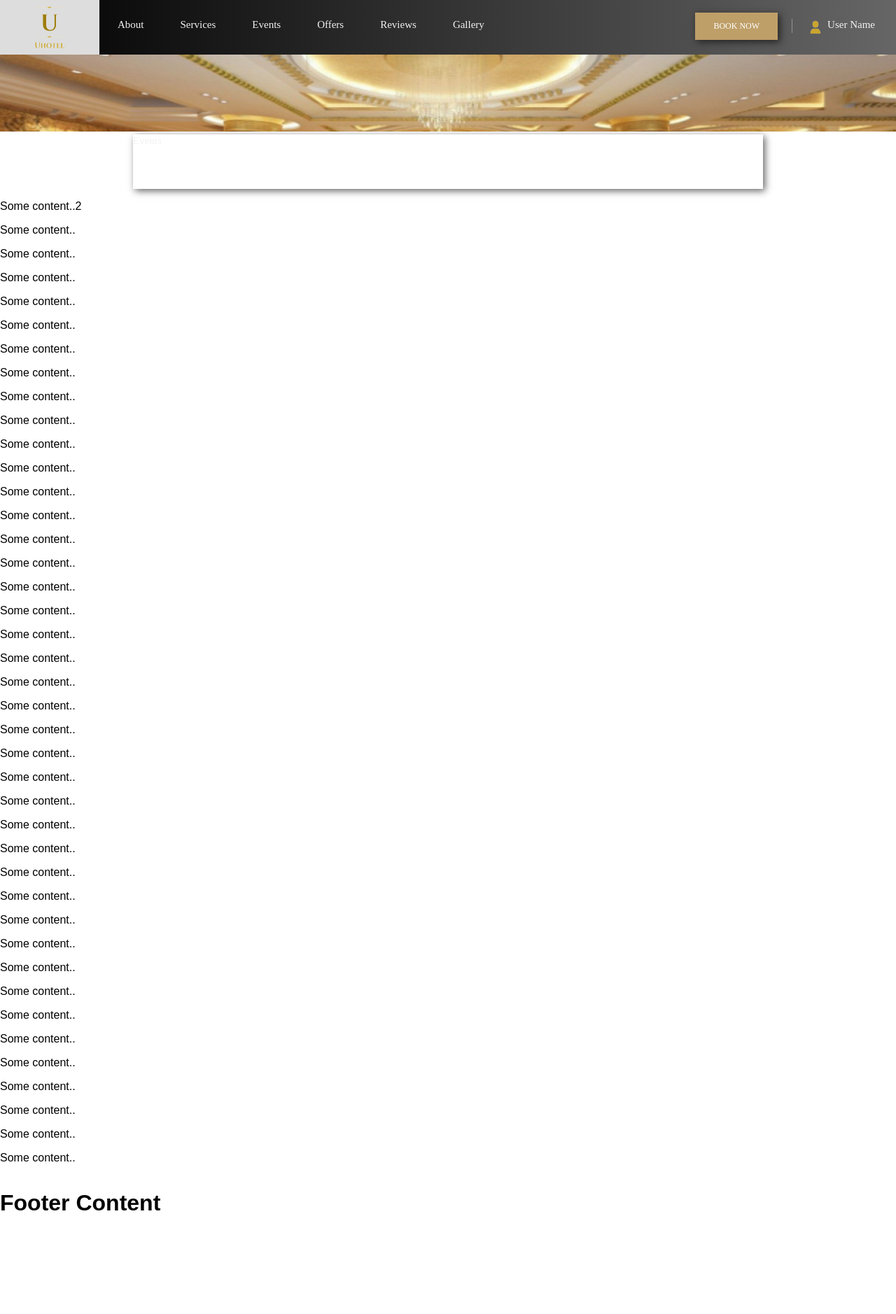
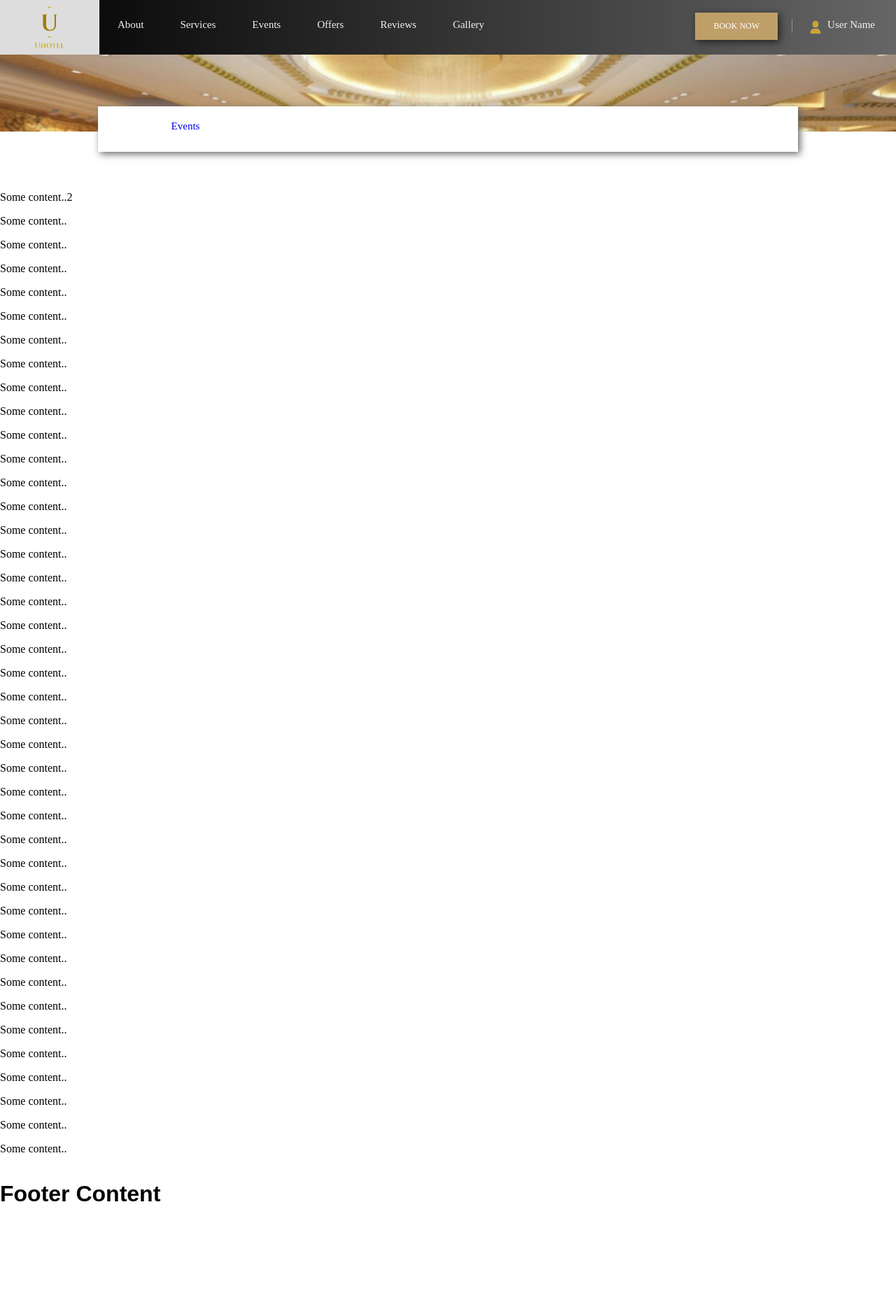
Before and after one commit to Trimware-s-SoftEn/UHotel, a PHP site: page /Reservation/your_stay.html in a window 1280 px wide. Shown: the whole page at 70% size. After the commit the page ends 1717 px from the top, so only its background shows below. Run offline with PHP 8.4, Linux system fonts and the light colour scheme.

Commit message:
Update styles.css

```diff
--- a/styles.css
+++ b/styles.css
@@ -194,6 +195,7 @@ img{
 /* Content part */
 .main {
   padding: 0px;
+  font-family: Poppins;
   width: 100%;
   margin-top: 78px;
   margin-left: 0px;
@@ -209,28 +211,46 @@ img{
   width: 100%;
   max-height: auto;
   display: inline-block;
+  z-index: 1;
+  position: relative;
 }
+
 .reserveProcessBar {
-  background-color: #white;
+  background-color: white;
   box-shadow: 3px 3px 10px #666666;
-  top: -20px;
-  width: 900px;
-  height: 78px;
+  top: -40px;
+  width: 1000px;
+  height: 65px;
   margin:0 auto;
+  position: relative;
+  z-index: 3;
+  display: block;
 }
 
 .reserveProcessBar a {
-  color: #f2f2f2;
+  color: #black;
+  float: left;
   text-align: center;
   text-decoration: none;
   font-size: 15px;
   font-family: Poppins;
+  width: 25%;
+  padding: 20px 0px;
 }
 
 /* Add a color to the active/current link */
 .reserveProcessBar a.pass {
-  background-color: #4CAF50;
-  float: left;
+  background-color: black;
+  color: white;
+}
+
+.reserveProcessBar a.now {
+  background-color: #eeeeee;
+  color: black;
+}
+
+.reserveProcessBar a.pass:hover {
+  background-color: #;
   color: white;
 }
 
```
Also changed, not shown: other parts of styles.css (+37 -3 lines).
